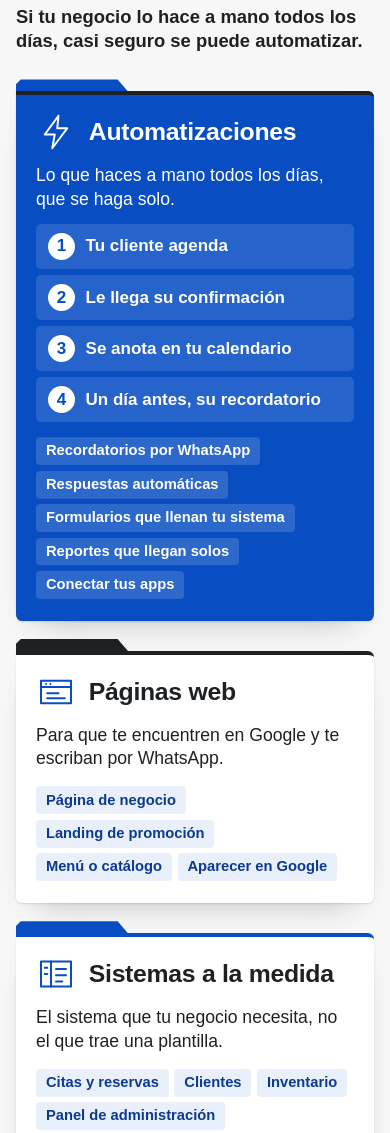
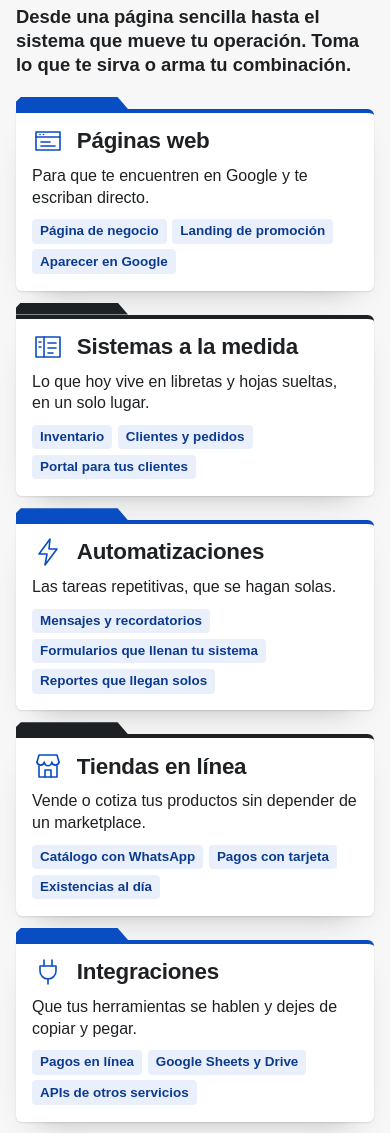
Before and after one commit to iancorral/portfolio, an Astro site: page /servicios in a window 390 px wide. Shown: the part 820-1953 px from the top of the page. Built offline with nearby package versions, Linux system fonts and the light colour scheme; Astro itself is replaced by a stand-in of ours; a web font is replaced by a local one.

Commit message:
Broaden the services into nine equal cards
Automations no longer gets a featured card. The list now covers web pages,
custom systems, automations, online stores, integrations, data and reports,
servers and cloud, maintenance, and technical advice, and the quote form
offers matching options. Cards are shorter on phones.

```diff
--- a/src/components/LineIcon.astro
+++ b/src/components/LineIcon.astro
@@ -11,6 +11,9 @@ const shapes = {
   launch: ['M16 27V9', 'M9 15l7-8 7 8', 'M6 27h20'],
   bolt: ['M18 3 7 18h8l-2 11 12-16h-8z'],
   chart: ['M5 5v22h22', 'M10 21v-5', 'M15 21v-9', 'M20 21v-7', 'M25 21V9'],
+  plug: ['M12 4v6', 'M20 4v6', 'M8 10h16v5a8 8 0 0 1-16 0z', 'M16 23v5'],
+  cloud: ['M9 24a5 5 0 0 1-.6-10A8 8 0 0 1 24 12.5 5.8 5.8 0 0 1 23.5 24z', 'M12 20h8'],
+  compass: ['M16 4a12 12 0 1 0 0 24 12 12 0 1 0 0-24z', 'M20.5 11.5 18 18l-6.5 2.5L14 14z'],
   shield: ['M16 4 6 8v7c0 6.5 4.2 11 10 13 5.8-2 10-6.5 10-13V8z', 'M11.5 16l3.2 3.2 6-6.4'],
 };
 
--- a/src/data/servicios.ts
+++ b/src/data/servicios.ts
@@ -9,7 +9,7 @@ export const contacto = {
 
 export const hero = {
   etiqueta: 'Páginas web y sistemas a la medida · Chihuahua',
-  lead: 'Diseño y construyo páginas, tiendas en línea y sistemas internos alrededor de cómo trabaja tu negocio de verdad, no con una plantilla.',
+  lead: 'Páginas, sistemas, automatizaciones y lo que los mantiene en línea, hechos alrededor de cómo trabaja tu negocio de verdad, no con una plantilla.',
   imagen: tallerHero,
   imagenAlt: 'Página de Auto Alineaciones Luevano en una computadora.',
   celular: tallerPhone,
@@ -17,56 +17,71 @@ export const hero = {
 };
 
 export const queHago = {
-  intro: 'Si tu negocio lo hace a mano todos los días, casi seguro se puede automatizar.',
-  cierre: '¿Tienes otra idea? Si se puede hacer con una computadora y te ahorra tiempo, platiquemos.',
+  intro: 'Desde una página sencilla hasta el sistema que mueve tu operación. Toma lo que te sirva o arma tu combinación.',
+  cierre: '¿No ves lo que buscas? Si se resuelve con software, platiquemos.',
 };
 
 type Servicio = {
-  icono: 'browser' | 'store' | 'panel' | 'bolt' | 'chart' | 'shield';
+  icono: 'browser' | 'store' | 'panel' | 'bolt' | 'plug' | 'chart' | 'cloud' | 'shield' | 'compass';
   titulo: string;
   frase: string;
   ejemplos: string[];
-  // Un ejemplo de cómo se ve una automatización, paso por paso.
-  flujo?: string[];
 };
 
 export const servicios: Servicio[] = [
   {
-    icono: 'bolt',
-    titulo: 'Automatizaciones',
-    frase: 'Lo que haces a mano todos los días, que se haga solo.',
-    ejemplos: ['Recordatorios por WhatsApp', 'Respuestas automáticas', 'Formularios que llenan tu sistema', 'Reportes que llegan solos', 'Conectar tus apps'],
-    flujo: ['Tu cliente agenda', 'Le llega su confirmación', 'Se anota en tu calendario', 'Un día antes, su recordatorio'],
-  },
-  {
     icono: 'browser',
     titulo: 'Páginas web',
-    frase: 'Para que te encuentren en Google y te escriban por WhatsApp.',
-    ejemplos: ['Página de negocio', 'Landing de promoción', 'Menú o catálogo', 'Aparecer en Google'],
+    frase: 'Para que te encuentren en Google y te escriban directo.',
+    ejemplos: ['Página de negocio', 'Landing de promoción', 'Aparecer en Google'],
   },
   {
     icono: 'panel',
     titulo: 'Sistemas a la medida',
-    frase: 'El sistema que tu negocio necesita, no el que trae una plantilla.',
-    ejemplos: ['Citas y reservas', 'Clientes', 'Inventario', 'Panel de administración', 'Portal para tus clientes'],
+    frase: 'Lo que hoy vive en libretas y hojas sueltas, en un solo lugar.',
+    ejemplos: ['Inventario', 'Clientes y pedidos', 'Portal para tus clientes'],
+  },
+  {
+    icono: 'bolt',
+    titulo: 'Automatizaciones',
+    frase: 'Las tareas repetitivas, que se hagan solas.',
+    ejemplos: ['Mensajes y recordatorios', 'Formularios que llenan tu sistema', 'Reportes que llegan solos'],
   },
   {
     icono: 'store',
-    titulo: 'Tiendas y catálogos',
-    frase: 'Tus productos con fotos y precios, listos para vender o cotizar.',
-    ejemplos: ['Catálogo con WhatsApp', 'Pagos en línea', 'Cotizador', 'Existencias al día'],
+    titulo: 'Tiendas en línea',
+    frase: 'Vende o cotiza tus productos sin depender de un marketplace.',
+    ejemplos: ['Catálogo con WhatsApp', 'Pagos con tarjeta', 'Existencias al día'],
+  },
+  {
+    icono: 'plug',
+    titulo: 'Integraciones',
+    frase: 'Que tus herramientas se hablen y dejes de copiar y pegar.',
+    ejemplos: ['Pagos en línea', 'Google Sheets y Drive', 'APIs de otros servicios'],
   },
   {
     icono: 'chart',
     titulo: 'Datos y reportes',
     frase: 'Los números de tu negocio en una pantalla, sin pelearte con Excel.',
-    ejemplos: ['Tablero de ventas', 'De Excel a un sistema', 'Reportes para tomar decisiones'],
+    ejemplos: ['Tablero de ventas', 'De Excel a una base de datos', 'Indicadores semanales'],
+  },
+  {
+    icono: 'cloud',
+    titulo: 'Servidores y nube',
+    frase: 'Tu página o sistema en línea, rápido, respaldado y sin sustos.',
+    ejemplos: ['Hosting, dominio y correo', 'Migración a la nube', 'Respaldos y monitoreo'],
   },
   {
     icono: 'shield',
-    titulo: 'Hosting y mantenimiento',
-    frase: 'Tu página siempre arriba, segura y al día, sin que tengas que pensarlo.',
-    ejemplos: ['Dominio y correo', 'Respaldos', 'Actualizaciones', 'Seguridad'],
+    titulo: 'Mantenimiento y mejoras',
+    frase: '¿Ya tienes algo? Lo arreglo, lo hago más rápido y le agrego lo que falta.',
+    ejemplos: ['Arreglar lo que falla', 'Nuevas funciones', 'Actualizaciones de seguridad'],
+  },
+  {
+    icono: 'compass',
+    titulo: 'Asesoría técnica',
+    frase: 'Antes de pagar por un software, te ayudo a ver qué te conviene.',
+    ejemplos: ['Elegir herramientas', 'Revisar una cotización', 'Plan para digitalizarte'],
   },
 ];
 
@@ -123,4 +138,15 @@ export const preguntas = [
   },
 ];
 
-export const necesidades = ['Página para mi negocio', 'Tienda o catálogo', 'Sistema a la medida', 'Automatizar algo', 'Reportes o datos', 'Mejorar lo que ya tengo', 'Todavía no sé'];
+export const necesidades = [
+  'Página para mi negocio',
+  'Tienda en línea',
+  'Sistema a la medida',
+  'Automatizar algo',
+  'Conectar mis herramientas',
+  'Reportes o datos',
+  'Hosting o servidores',
+  'Mejorar lo que ya tengo',
+  'Asesoría',
+  'Todavía no sé',
+];
--- a/src/pages/servicios.astro
+++ b/src/pages/servicios.astro
@@ -92,21 +92,12 @@ const contactoPrincipal = whatsappInicial || correoInicial;
           <ul class="sv-cards">
             {
               servicios.map((item, i) => (
-                <li class:list={['sv-card', { 'sv-card--feature': item.flujo }]} style={`--k:${i}`} data-reveal>
+                <li class="sv-card" style={`--k:${i}`} data-reveal>
                   <div class="sv-card__top">
                     <LineIcon name={item.icono} class="sv-card__icon" />
                     <h3>{item.titulo}</h3>
                   </div>
                   <p class="sv-card__line">{item.frase}</p>
-                  {
-                    item.flujo && (
-                      <ol class="sv-flow" aria-label="Ejemplo de una automatización">
-                        {item.flujo.map((paso) => (
-                          <li>{paso}</li>
-                        ))}
-                      </ol>
-                    )
-                  }
                   <ul class="sv-tags" aria-label="Ejemplos">
                     {item.ejemplos.map((ejemplo) => (
                       <li>{ejemplo}</li>
--- a/src/styles/servicios.css
+++ b/src/styles/servicios.css
@@ -473,49 +473,6 @@ h2,
   font-weight: 620;
   line-height: 1.2;
 }
-.sv-card--feature {
-  --tab-color: #1e2124;
-  background: #084dc2;
-  color: #ffffff;
-}
-.sv-card--feature::after {
-  border-top-color: #1e2124;
-}
-.sv-card--feature .sv-card__icon {
-  color: #ffffff;
-}
-.sv-card--feature .sv-tags li {
-  background: #ffffff26;
-  color: #ffffff;
-}
-.sv-flow {
-  display: grid;
-  gap: 0.4rem;
-  counter-reset: flow;
-}
-.sv-flow li {
-  display: flex;
-  align-items: center;
-  gap: 0.65rem;
-  padding: 0.55rem 0.75rem;
-  background: #ffffff1f;
-  border-radius: 0.3rem;
-  font-weight: 650;
-  line-height: 1.25;
-}
-.sv-flow li::before {
-  counter-increment: flow;
-  content: counter(flow);
-  display: grid;
-  place-items: center;
-  flex: none;
-  width: 1.7rem;
-  height: 1.7rem;
-  border-radius: 50%;
-  background: #ffffff;
-  color: #084dc2;
-  font-weight: 800;
-}
 .sv-que__close {
   margin-top: clamp(1.6rem, 3vw, 2.4rem);
   font-size: clamp(1.1rem, 2vw, 1.3rem);
@@ -857,6 +814,31 @@ h2,
   }
 }
 
+/* Phones: nine services stacked, so each card is kept short. */
+@media (max-width: 719px) {
+  .sv-cards {
+    gap: 1.5rem;
+    margin-top: 2rem;
+  }
+  .sv-card {
+    gap: 0.5rem;
+    padding: 1rem 1rem 1.05rem;
+  }
+  .sv-card__icon {
+    width: 2rem;
+    height: 2rem;
+  }
+  .sv-card h3 {
+    font-size: 1.4rem;
+  }
+  .sv-card__line {
+    font-size: 1rem;
+  }
+  .sv-tags li {
+    padding: 0.26rem 0.5rem;
+    font-size: max(12px, 0.84rem);
+  }
+}
 @media (min-width: 720px) {
   .sv-steps {
     grid-template-columns: repeat(2, minmax(0, 1fr));
@@ -864,12 +846,8 @@ h2,
   .sv-cards {
     grid-template-columns: repeat(2, minmax(0, 1fr));
   }
-  .sv-card--feature,
   .sv-card:last-child {
     grid-column: 1 / -1;
-  }
-  .sv-flow {
-    grid-template-columns: repeat(2, minmax(0, 1fr));
   }
 }
 @media (min-width: 960px) {
@@ -906,31 +884,7 @@ h2,
     grid-template-columns: repeat(3, minmax(0, 1fr));
   }
   .sv-card:last-child {
-    grid-column: span 2;
-  }
-  .sv-card--feature {
-    display: grid;
-    grid-template-columns: minmax(0, 0.9fr) minmax(0, 1.4fr);
-    grid-template-areas:
-      'top flow'
-      'line flow'
-      'tags flow';
-    gap: 0.75rem 2.4rem;
-    align-items: start;
-  }
-  .sv-card--feature .sv-card__top { grid-area: top; }
-  .sv-card--feature .sv-card__line { grid-area: line; }
-  .sv-card--feature .sv-tags { grid-area: tags; }
-  .sv-card--feature .sv-flow {
-    grid-area: flow;
-    grid-template-columns: repeat(4, minmax(0, 1fr));
-    align-self: center;
-  }
-  .sv-card--feature .sv-flow li {
-    flex-direction: column;
-    align-items: flex-start;
-    height: 100%;
-    padding: 0.8rem;
+    grid-column: auto;
   }
   .sv-work {
     grid-template-columns: repeat(3, minmax(0, 1fr));
```
